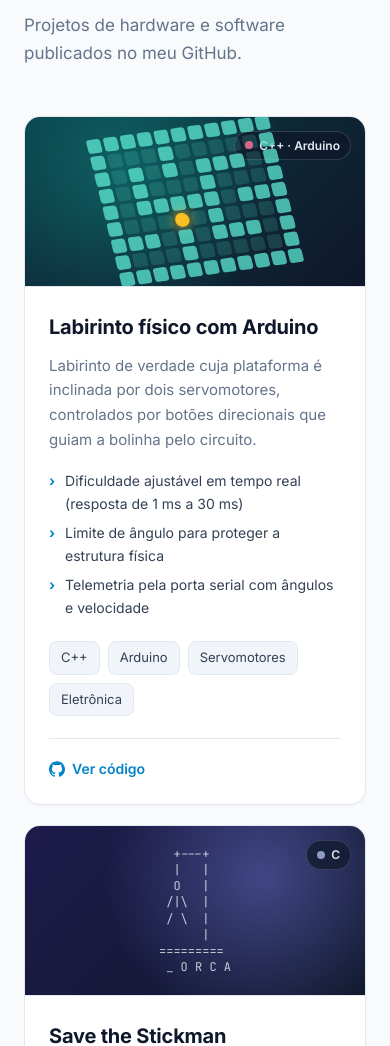
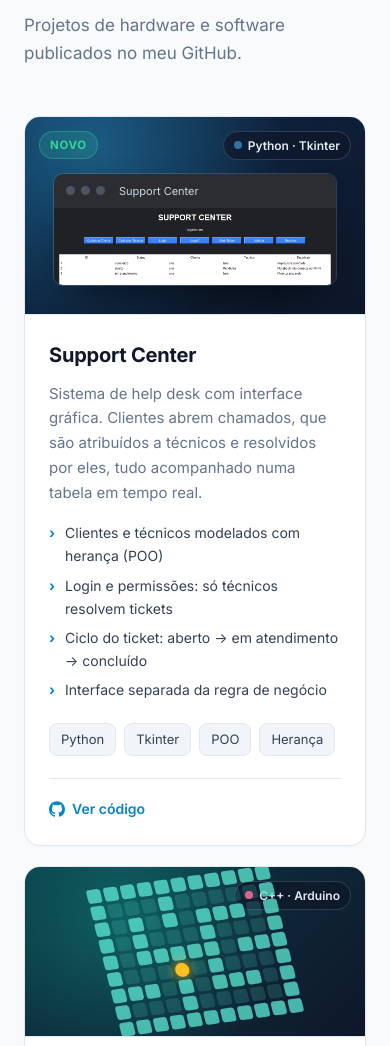
Before and after one commit to samuelcolpo/samuelcolpo.github.io, a plain HTML site: page index.html in a window 390 px wide. Shown: the part 5775-6821 px from the top of the page. Drawn offline with Linux system fonts and the light colour scheme; no server answers.

Commit message:
Adiciona o projeto Support Center ao portfólio
- Cartão em destaque, ocupando a linha inteira, com a tela real do programa
- Selo "Novo" e etiquetas Python, Tkinter, POO e Herança
- Layout empilhado no celular e no tablet
- Remove o repositório da lista automática de "Outros repositórios"

```diff
--- a/index.html
+++ b/index.html
@@ -284,6 +284,22 @@
   }
   .cover-arduino { background: radial-gradient(circle at 30% 30%, rgba(20, 184, 166, 0.35), transparent 60%), linear-gradient(135deg, #0b3b46, #0f172a); }
   .cover-c { background: radial-gradient(circle at 70% 30%, rgba(129, 140, 248, 0.4), transparent 60%), linear-gradient(135deg, #1e1b4b, #0f172a); }
+  .cover-python { background: radial-gradient(circle at 20% 15%, rgba(56, 189, 248, 0.35), transparent 60%), linear-gradient(135deg, #0c2a4a, #0f172a); padding: 56px 28px 28px; }
+  /* Projeto em destaque, ocupando a linha inteira */
+  .project.wide { grid-column: 1 / -1; flex-direction: row; }
+  .project.wide .project-cover { flex: 0 0 52%; height: auto; min-height: 300px; border-bottom: 0; border-right: 1px solid var(--border); }
+  .app-window { width: 100%; border-radius: 10px; overflow: hidden; border: 1px solid rgba(148, 163, 184, 0.25); box-shadow: 0 24px 48px -18px rgba(0, 0, 0, 0.7); transition: transform .4s; }
+  .project.wide:hover .app-window { transform: scale(1.02); }
+  .app-bar { display: flex; align-items: center; gap: 6px; padding: 8px 12px; background: #2b2d31; }
+  .app-bar i { width: 9px; height: 9px; border-radius: 50%; display: block; background: #4b5563; }
+  .app-bar span { margin-left: 8px; font-size: 11px; color: #cbd5e1; }
+  .app-window img { width: 100%; height: auto; }
+  .new-badge {
+    position: absolute; top: 14px; left: 14px;
+    font-size: 11.5px; font-weight: 700; letter-spacing: .06em; text-transform: uppercase;
+    padding: 4px 10px; border-radius: 999px;
+    background: rgba(52, 211, 153, 0.15); color: #34d399; border: 1px solid rgba(52, 211, 153, 0.35);
+  }
   .project-cover pre { font-size: 12px; line-height: 1.35; color: rgba(226, 232, 240, 0.85); }
   .maze { display: grid; grid-template-columns: repeat(11, 14px); gap: 3px; transform: rotate(-8deg) skewX(6deg); }
   .maze i { width: 14px; height: 14px; border-radius: 3px; background: rgba(94, 234, 212, 0.16); }
@@ -369,6 +385,8 @@
     .code-window { transform: none; }
     .skills-grid { grid-template-columns: repeat(2, 1fr); }
     .certs-grid, .repo-list { grid-template-columns: repeat(2, 1fr); }
+    .project.wide { flex-direction: column; }
+    .project.wide .project-cover { flex: none; min-height: 0; border-right: 0; border-bottom: 1px solid var(--border); }
   }
   @media (max-width: 760px) {
     .menu-btn { display: grid; }
@@ -595,6 +613,34 @@
     </div>
 
     <div class="projects-grid">
+      <article class="card project wide reveal">
+        <div class="project-cover cover-python">
+          <span class="new-badge">Novo</span>
+          <span class="lang-badge"><i style="background:#3572A5"></i>Python · Tkinter</span>
+          <div class="app-window">
+            <div class="app-bar" aria-hidden="true"><i></i><i></i><i></i><span>Support Center</span></div>
+            <img src="assets/support-center.png" width="1100" height="300" loading="lazy" alt="Tela do Support Center com a tabela de tickets">
+          </div>
+        </div>
+        <div class="project-body">
+          <h3>Support Center</h3>
+          <p>Sistema de help desk com interface gráfica. Clientes abrem chamados, que são atribuídos a técnicos e resolvidos por eles, tudo acompanhado numa tabela em tempo real.</p>
+          <ul>
+            <li>Clientes e técnicos modelados com herança (POO)</li>
+            <li>Login e permissões: só técnicos resolvem tickets</li>
+            <li>Ciclo do ticket: aberto → em atendimento → concluído</li>
+            <li>Interface separada da regra de negócio</li>
+          </ul>
+          <div class="chips"><span class="chip">Python</span><span class="chip">Tkinter</span><span class="chip">POO</span><span class="chip">Herança</span></div>
+          <div class="project-links">
+            <a class="link-sm" href="https://github.com/samuelcolpo/support-center-tkinter" target="_blank" rel="noopener">
+              <svg viewBox="0 0 24 24" fill="currentColor"><path d="M12 .297c-6.63 0-12 5.373-12 12 0 5.303 3.438 9.8 8.205 11.385.6.113.82-.258.82-.577 0-.285-.01-1.04-.015-2.04-3.338.724-4.042-1.61-4.042-1.61C4.422 18.07 3.633 17.7 3.633 17.7c-1.087-.744.084-.729.084-.729 1.205.084 1.838 1.236 1.838 1.236 1.07 1.835 2.809 1.305 3.495.998.108-.776.417-1.305.76-1.605-2.665-.3-5.466-1.332-5.466-5.93 0-1.31.465-2.38 1.235-3.22-.135-.303-.54-1.523.105-3.176 0 0 1.005-.322 3.3 1.23.96-.267 1.98-.399 3-.405 1.02.006 2.04.138 3 .405 2.28-1.552 3.285-1.23 3.285-1.23.645 1.653.24 2.873.12 3.176.765.84 1.23 1.91 1.23 3.22 0 4.61-2.805 5.625-5.475 5.92.42.36.81 1.096.81 2.22 0 1.606-.015 2.896-.015 3.286 0 .315.21.69.825.57C20.565 22.092 24 17.592 24 12.297c0-6.627-5.373-12-12-12"/></svg>
+              Ver código
+            </a>
+          </div>
+        </div>
+      </article>
+
       <article class="card project reveal">
         <div class="project-cover cover-arduino">
           <span class="lang-badge"><i style="background:#f34b7d"></i>C++ · Arduino</span>
@@ -843,7 +889,7 @@
   }
 
   /* ---------- Outros repositórios (automático) ---------- */
-  var DESTAQUES = ['joystick-labyrinth-game', 'save-the-stickman', 'samuelcolpo', 'samuelcolpo.github.io'];
+  var DESTAQUES = ['support-center-tkinter', 'joystick-labyrinth-game', 'save-the-stickman', 'samuelcolpo', 'samuelcolpo.github.io'];
   fetch('https://api.github.com/users/samuelcolpo/repos?sort=updated&per_page=30')
     .then(function (r) { return r.ok ? r.json() : []; })
     .then(function (repos) {
```
Also changed, not shown: assets/support-center.png (added).
